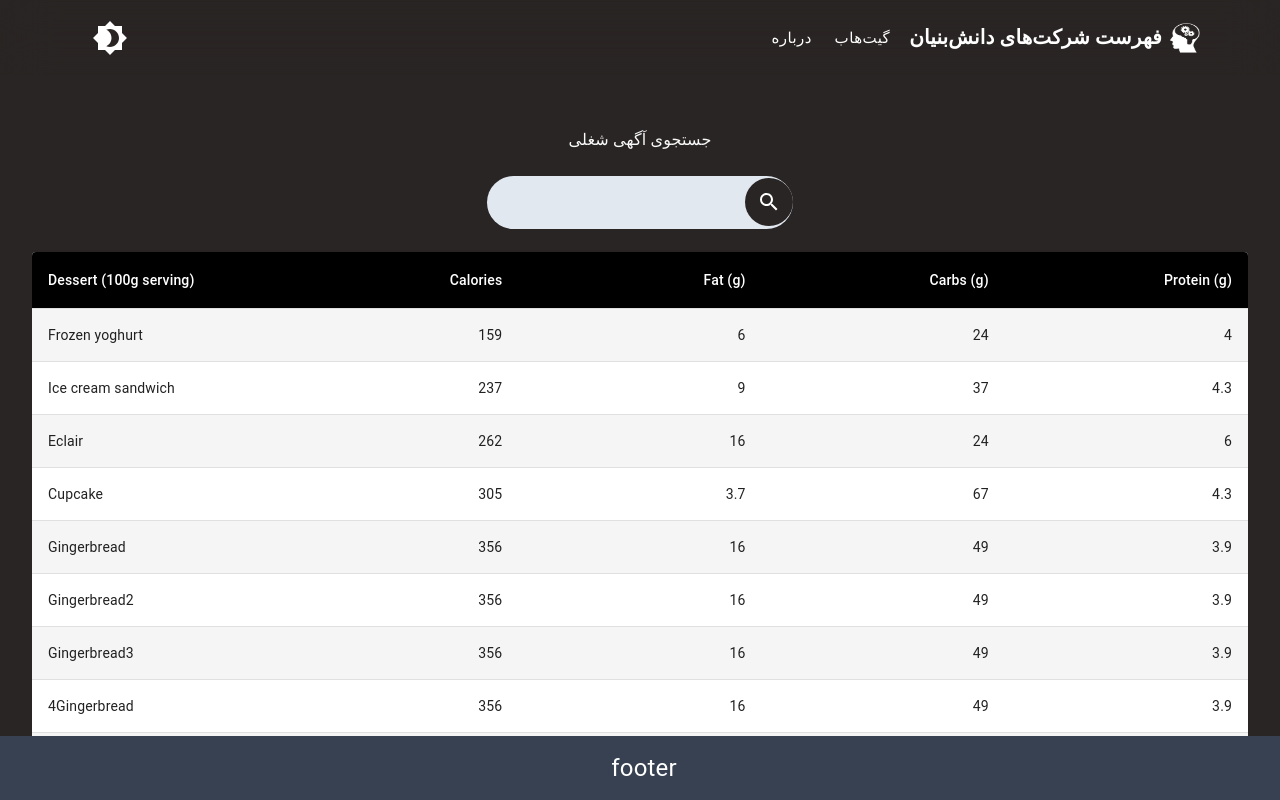
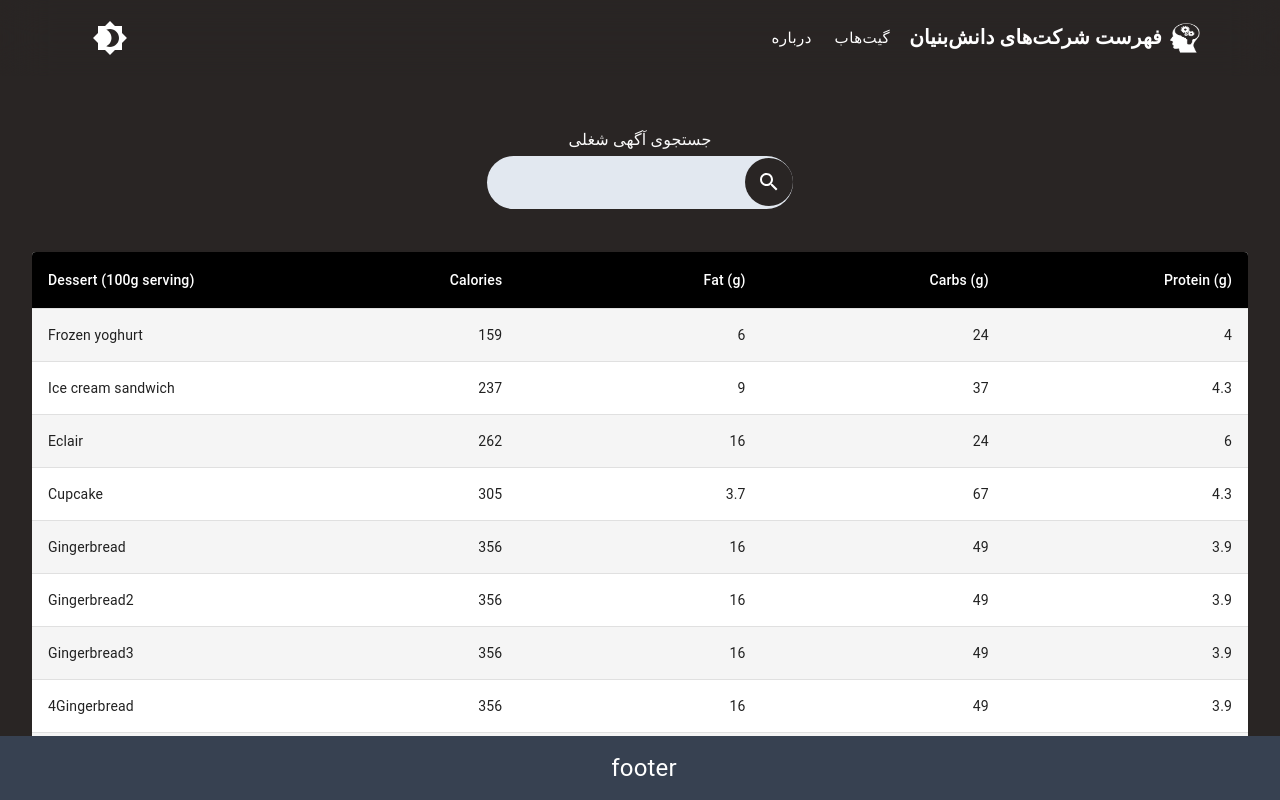
Before and after one commit to Hossein13M/danesh-bonyan, a Next.js app: page / in a window 1280 px wide. Built offline with nearby package versions, Linux system fonts and the light colour scheme.

Commit message:
style(inputComponent): enhance input component margin

```diff
--- a/src/components/general-input.tsx
+++ b/src/components/general-input.tsx
@@ -11,7 +11,7 @@ export function GeneralInput(props: any) {
       <TextField
         {...props}
         variant="filled"
-        className="bg-slate-100 dark:bg-slate-200 rounded-full"
+        className="bg-slate-100 dark:bg-slate-200 rounded-full mb-10"
         InputProps={{
           disableUnderline: true,
           endAdornment: (
```
